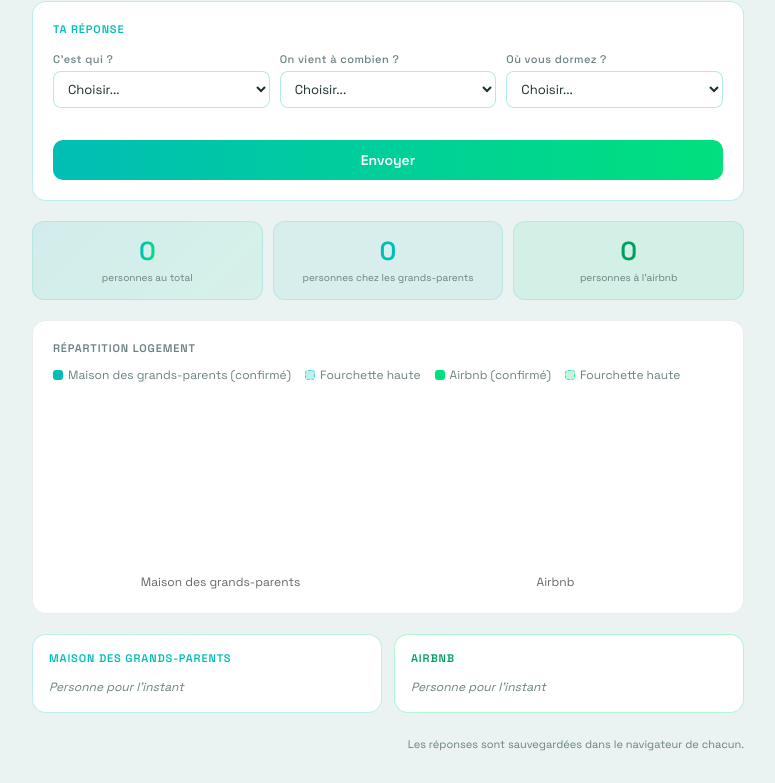
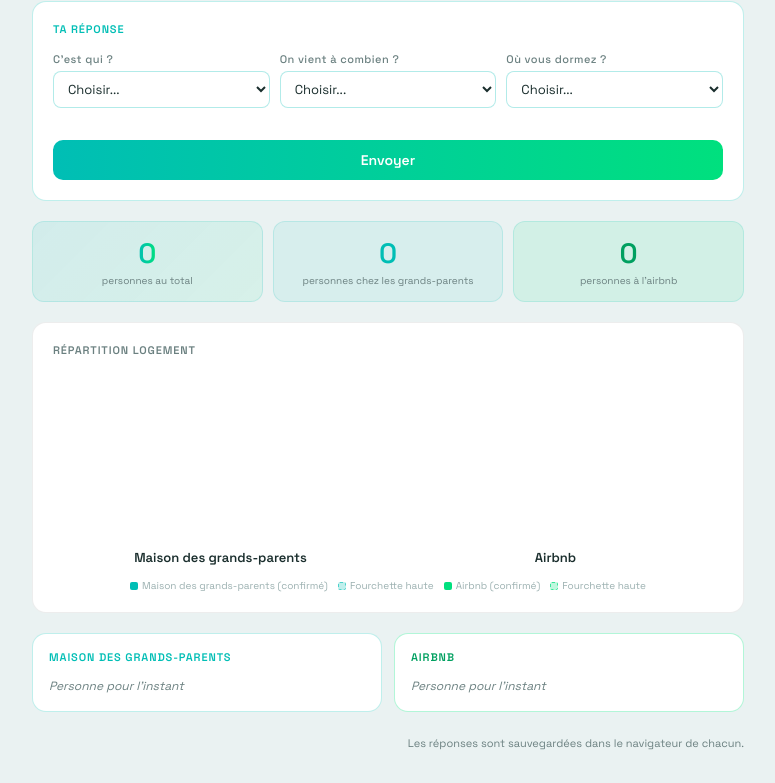
Before and after one commit to claralamotte/perso, a plain HTML site: page index.html in a window 1280 px wide. Shown: the part 106-889 px from the top of the page, without its empty margins (252-1027 px from the left). Drawn offline with nearby package versions, Linux system fonts and the light colour scheme.

Commit message:
Update index.html

```diff
--- a/index.html
+++ b/index.html
@@ -60,17 +60,17 @@
     .metric.gp { background: var(--teal-light); }
     .metric.ab { background: var(--green-light); }
     .metric-val { font-weight: 600; color: #1a2e2d; line-height: 1.15; }
-    .metric-val.is-number { font-size: 26px; }
-    .metric-val.is-range { font-size: 16px; }
+    .metric-val.is-number { font-size: 28px; }
+    .metric-val.is-range { font-size: 20px; }
     .metric.total .metric-val { background: linear-gradient(90deg, var(--teal), var(--green)); -webkit-background-clip: text; -webkit-text-fill-color: transparent; }
     .metric-label { font-size: 10px; color: #6b8080; line-height: 1.3; text-align: center; }
 
     .chart-card { background: #fff; border: 1px solid rgba(0,0,0,0.07); border-radius: var(--radius); padding: 1.25rem; margin-bottom: 1.25rem; }
     .chart-card-title { font-size: 11px; font-weight: 600; letter-spacing: 0.08em; text-transform: uppercase; color: #6b8080; margin-bottom: .75rem; }
     .chart-wrap { position: relative; width: 100%; height: 200px; }
-    .legend { display: flex; gap: 14px; font-size: 12px; color: #6b8080; margin-bottom: 10px; align-items: center; flex-wrap: wrap; }
-    .legend-item { display: flex; align-items: center; gap: 5px; }
-    .dot { display: inline-block; width: 10px; height: 10px; border-radius: 3px; }
+    .legend { display: flex; gap: 10px; font-size: 10px; color: #9bb0b0; margin-top: 10px; align-items: center; flex-wrap: wrap; justify-content: center; }
+    .legend-item { display: flex; align-items: center; gap: 4px; }
+    .dot { display: inline-block; width: 8px; height: 8px; border-radius: 2px; }
 
     .name-boxes { display: grid; grid-template-columns: 1fr 1fr; gap: 12px; }
     @media (max-width: 480px) { .name-boxes { grid-template-columns: 1fr; } }
@@ -182,13 +182,13 @@
 
   <div class="chart-card">
     <div class="chart-card-title">Répartition logement</div>
+    <div class="chart-wrap"><canvas id="barChart"></canvas></div>
     <div class="legend">
       <span class="legend-item"><span class="dot" style="background:var(--teal)"></span>Maison des grands-parents (confirmé)</span>
       <span class="legend-item"><span class="dot" style="background:rgba(0,190,181,0.25); border:1px dashed rgba(0,190,181,0.6);"></span>Fourchette haute</span>
       <span class="legend-item"><span class="dot" style="background:var(--green)"></span>Airbnb (confirmé)</span>
       <span class="legend-item"><span class="dot" style="background:rgba(0,224,126,0.25); border:1px dashed rgba(0,224,126,0.7);"></span>Fourchette haute</span>
     </div>
-    <div class="chart-wrap"><canvas id="barChart"></canvas></div>
   </div>
 
   <div class="name-boxes">
@@ -250,7 +250,7 @@
         ctx.textBaseline = 'bottom';
         ctx.fillStyle = '#1a2e2d';
         const topY = (bar1 && maxVal > minVal) ? Math.min(bar0.y, bar1.y) - 6 : bar0.y - 6;
-        ctx.fillText(maxVal > minVal ? `${minVal}–${maxVal}` : `${minVal}`, bar0.x, topY);
+        ctx.fillText(maxVal > minVal ? `Entre ${minVal} & ${maxVal}` : `${minVal}`, bar0.x, topY);
         ctx.restore();
       });
     }
@@ -283,7 +283,12 @@
         layout: { padding: { top: 28 } },
         plugins: { legend: { display: false }, tooltip: { callbacks: { label: (ctx) => ctx.datasetIndex === 0 ? ` Confirmé : ${ctx.raw}` : ` Fourchette haute : +${ctx.raw}` } } },
         scales: {
-          x: { stacked: true, ticks: { font: { family: 'Space Grotesk', size: 12 }, color: '#666' }, grid: { display: false }, border: { display: false } },
+          x: {
+            stacked: true,
+            ticks: { font: { family: 'Space Grotesk', size: 13, weight: '600' }, color: '#1a2e2d' },
+            grid: { display: false },
+            border: { display: false }
+          },
           y: { stacked: true, display: false, beginAtZero: true }
         }
       }
@@ -321,7 +326,7 @@
   function setMetric(elId, min, max) {
     const el = document.getElementById(elId);
     if (min !== max) {
-      el.textContent = `Entre ${min} et ${max}`;
+      el.textContent = `Entre ${min} & ${max}`;
       el.className = 'metric-val is-range';
     } else {
       el.textContent = min;
```
